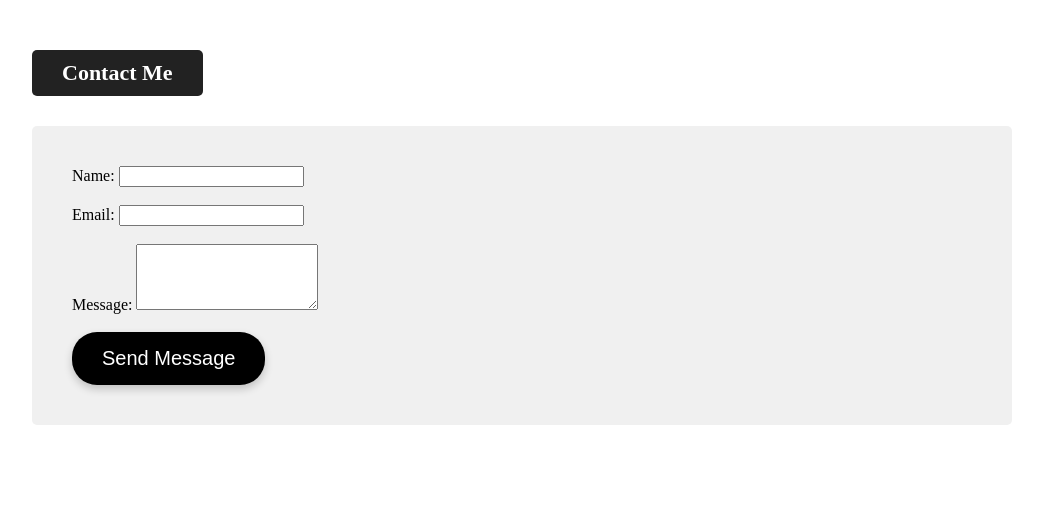
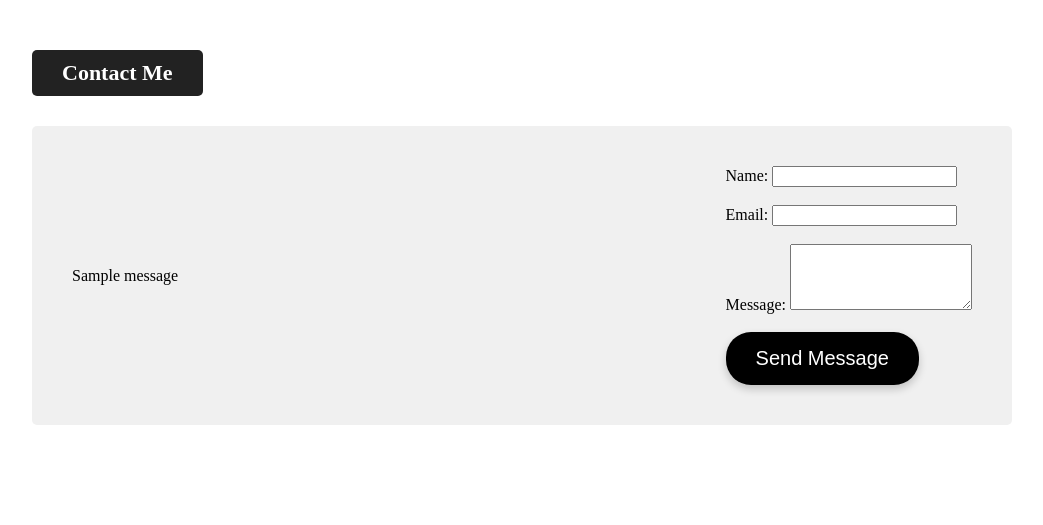
Before and after one commit to KrishnabhavaniK/Portfolio, a Flask app: page /contact in a window 1280 px wide. Shown: the part 101-626 px from the top of the page, without its empty margins (26-1069 px from the left). Run offline with Flask 3, Linux system fonts and the light colour scheme; one stand-in notice (Sample message) is shown.

Commit message:
Update contact.html

```diff
--- a/templates/contact.html
+++ b/templates/contact.html
@@ -127,6 +127,15 @@
     <div class="contact-section">
         <div class="contact-title">Contact Me</div>
         <div class="form-container">
+            <!-- Show flash messages -->
+{% with messages = get_flashed_messages(with_categories=true) %}
+    {% if messages %}
+        {% for category, message in messages %}
+            <p class="{{ category }}">{{ message }}</p>
+        {% endfor %}
+    {% endif %}
+{% endwith %}
+
             <form action="#" method="POST">
                 <label for="name">Name:</label>
                 <input type="text" id="name" name="name" required>
```
